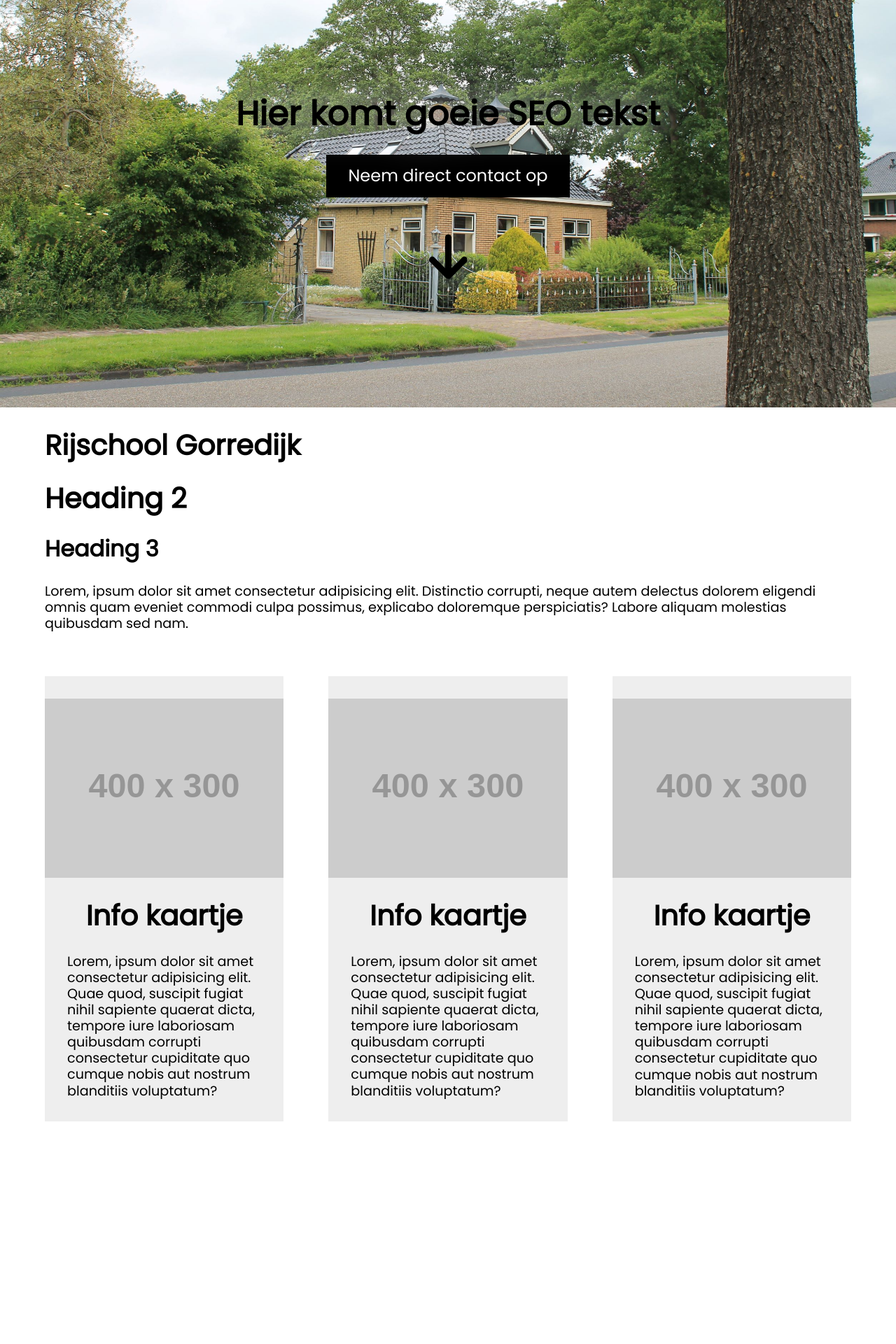
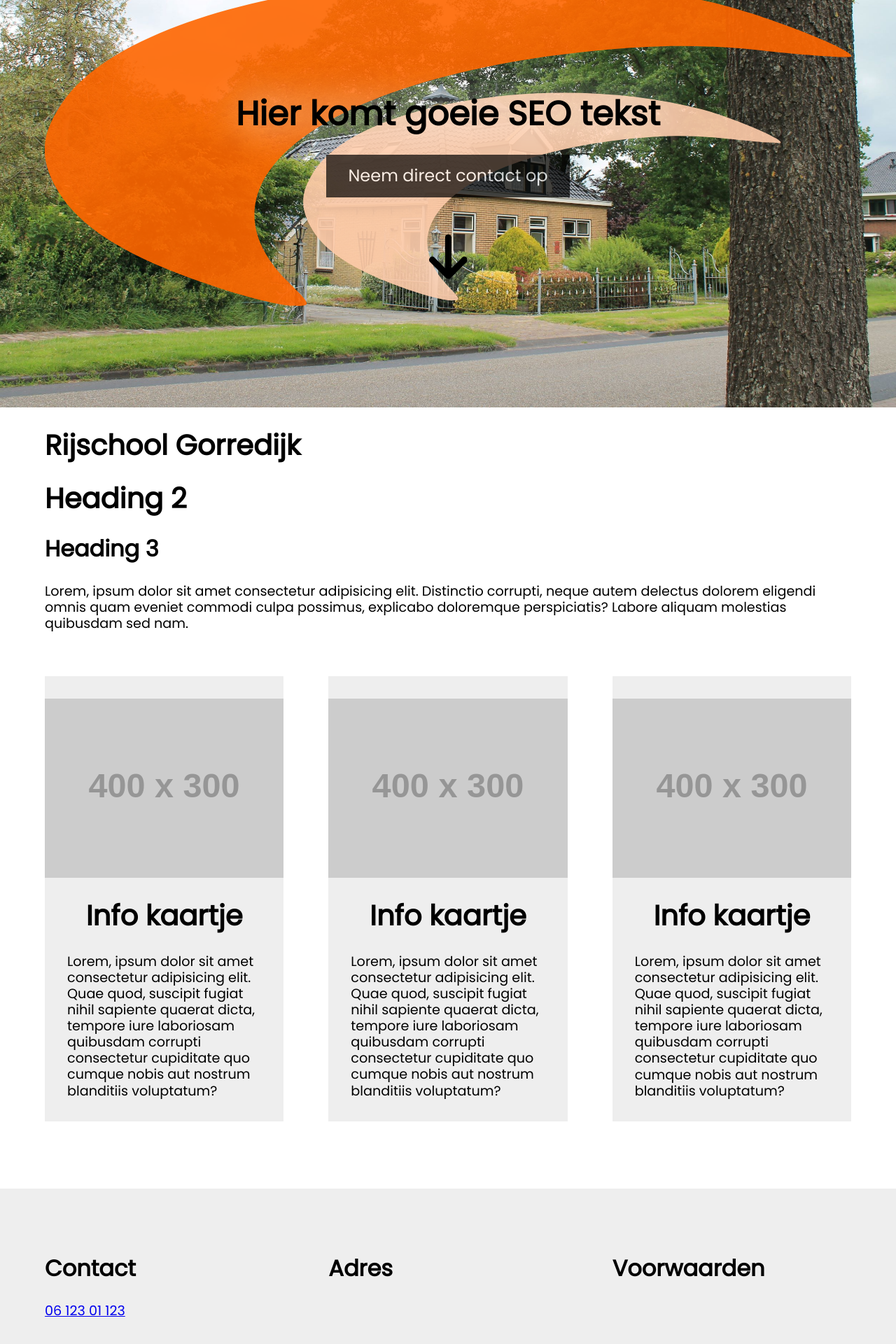
Before and after one commit to JHV79/rijschool-gorredijk, a Nuxt app: page / in a window 1280 px wide. Shown: the part 58-1978 px from the top of the page at 70% size. Before the commit the page ends 1756 px from the top, so only its background shows below. Built offline with nearby package versions, Linux system fonts and the light colour scheme.

Commit message:
Logo en tweaks

```diff
--- a/components/container-hero.vue
+++ b/components/container-hero.vue
@@ -1,6 +1,7 @@
 <template>
   <div class="hero">
     <img src="~assets/images/hero.jpg" alt="Uw instructeur Johan">
+    <img class="logo" src="~assets/images/logo.svg" alt="Rijschool Gorredijk logo">
     <div class="overlay">
       <h1>Hier komt goeie SEO tekst</h1>
       <container-cta to="#" text="Neem direct contact op" />
@@ -40,6 +41,11 @@ export default Vue.extend({
   object-position: bottom;
 }
 
+.logo {
+  opacity: 0.9;
+  transform: scale(0.9);
+}
+
 .overlay {
   margin: auto;
   display: grid;
@@ -67,6 +73,15 @@ export default Vue.extend({
 
 .overlay > div {
   margin: 0 auto;
+  position: relative;
+  z-index: 1;
+  opacity: 0.7;
+  will-change: opacity;
+  transition: opacity 0.2s ease-in;
+}
+
+.overlay > div:hover {
+  opacity: 1;
 }
 
 @keyframes bounce-2 {
--- a/pages/index.vue
+++ b/pages/index.vue
@@ -24,6 +24,22 @@
         </container-card>
       </div>
     </div>
+    <footer>
+      <div class="container">
+        <div class="card-grid">
+          <div class="left">
+            <h3>Contact</h3>
+            <a href="href:+00316">06 123 01 123</a>
+          </div>
+          <div class="mid">
+            <h3>Adres</h3>
+          </div>
+          <div class="right">
+            <h3>Voorwaarden</h3>
+          </div>
+        </div>
+      </div>
+    </footer>
   </div>
 </template>
 
@@ -53,7 +69,15 @@ export default Vue.extend({
   padding: 4rem 0;
 }
 
+.page footer {
+  background: #eee;
+}
+
 @media screen and (max-width: 48rem) {
+  .container {
+    padding: 1rem 2rem;
+  }
+
   .card-grid {
     grid-template-columns: none;
   }
```
Also changed, not shown: assets/images/logo.svg (added).
